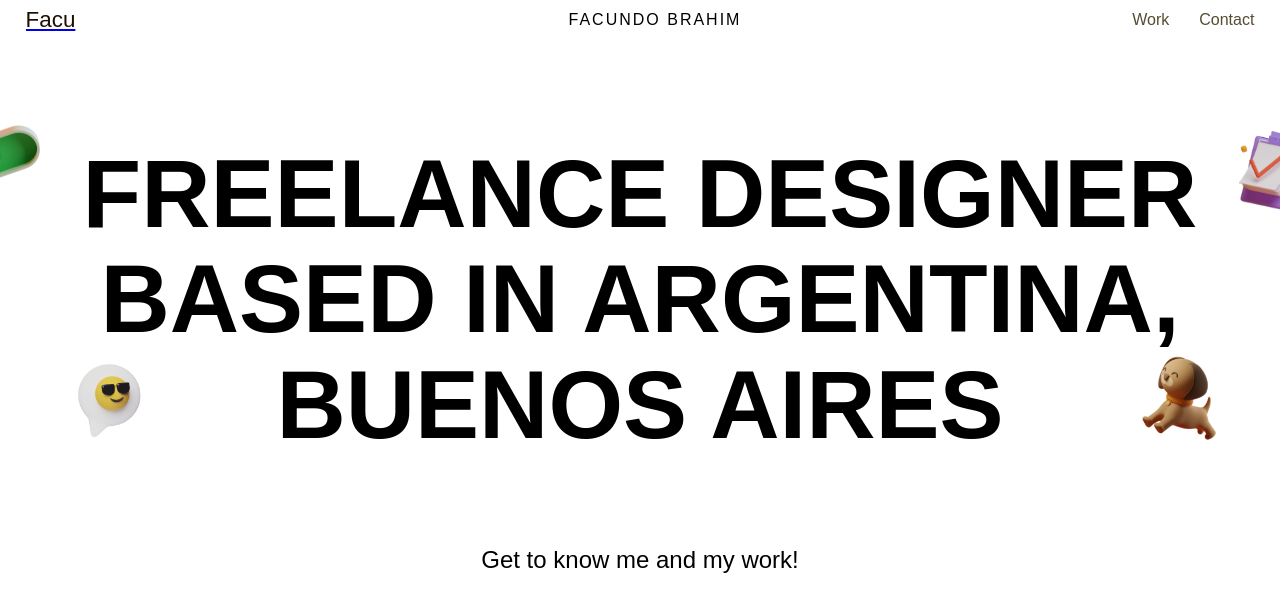
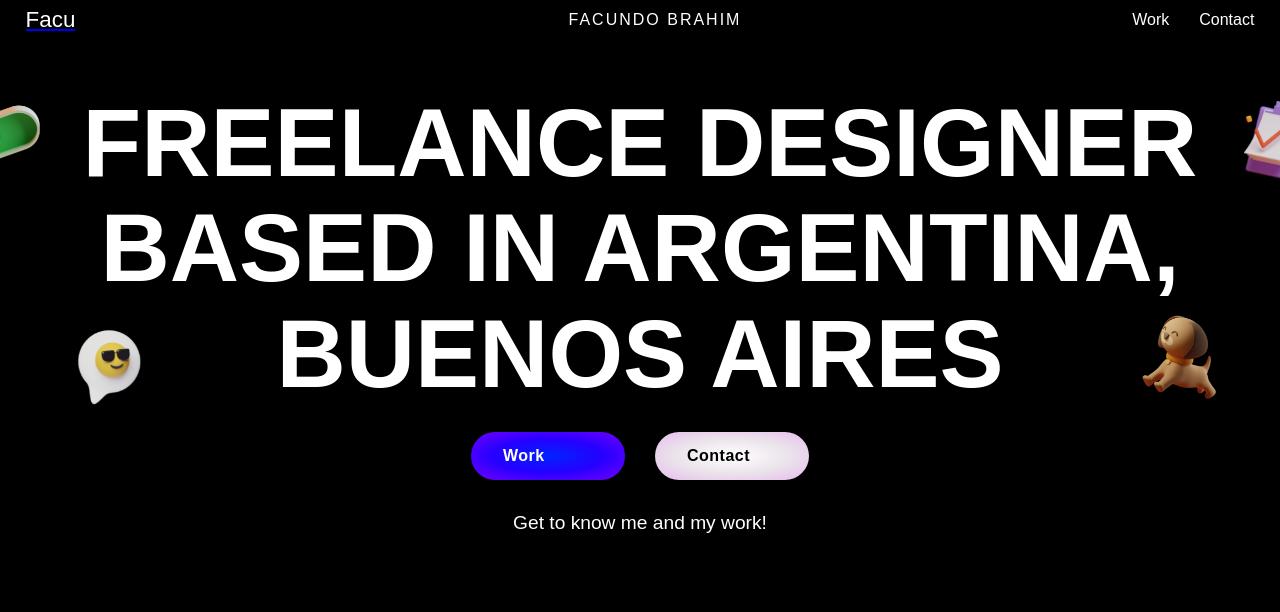
Before and after one commit to facundoezequiel/facubrahim.com, a Next.js app: page / in a window 1280 px wide. Shown: the top 612 px of the page. Built offline with nearby package versions, Linux system fonts and the light colour scheme; a web font is replaced by a local one.

Commit message:
Images Fix

```diff
--- a/components/header/styled.js
+++ b/components/header/styled.js
@@ -9,7 +9,7 @@ const Container = styled.header`
   justify-content: space-between;
   align-content: center;
   align-items: center;
-  background-color: #ffffff;
+  background-color: #000000;
   overflow: hidden;
   z-index: 99;
 
@@ -35,12 +35,12 @@ const Container = styled.header`
     font-weight: 500;
     font-style: normal;
     font-size: 1.4em;
-    color: #1c0f03;
+    color: #ffffff;
     text-decoration: none;
   }
 
   p {
-    color: Mouse Cursor Follow In React;
+    color: #ffffff;
     text-align: center;
     text-rendering: optimizeLegibility;
     text-decoration: none;
@@ -61,7 +61,7 @@ const Container = styled.header`
   }
 
   #buttonsContainer a {
-    color: #574b33;
+    color: #ffffff;
     text-rendering: optimizeLegibility;
     text-decoration: none;
     margin-left: 30px;
--- a/components/introduction/index.js
+++ b/components/introduction/index.js
@@ -1,11 +1,12 @@
 import { Container } from "./styled";
+import { default as NextLink } from "next/link";
 
-export default function Introduction() {
+function Introduction() {
   return (
     <Container>
       {/* Title Container */}
       <div className="opacity" id="titleContainer">
-        <h1 className="selectionNone bottomIn">
+        <h1 className="selectionNone bottomIn1-8s">
           Freelance Designer
           <br />
           based in Argentina,
@@ -17,42 +18,75 @@ export default function Introduction() {
           draggable="false"
           className="absolute floating3s"
           id="switch"
+          alt="Switch Ilustration"
         />
         <img
           src="images/introduction/ui.png"
           draggable="false"
           className="absolute floating3-4s"
           id="ui"
+          alt="UI Ilustration"
         />
         <img
           src="images/introduction/chat.png"
           draggable="false"
           className="absolute floating3-8s"
           id="chat"
+          alt="Chat Ilustration"
         />
         <img
           src="images/introduction/notes.png"
           draggable="false"
           className="absolute floating2-3s"
           id="notes"
+          alt="Notes Ilustration"
         />
         <img
           src="images/introduction/weather.png"
           draggable="false"
           className="absolute floating2-7s"
           id="weather"
+          alt="Weather Ilustration"
         />
         <img
           src="images/introduction/dog.png"
           draggable="false"
           className="absolute floating2s"
           id="dog"
+          alt="Dog Ilustration"
         />
       </div>
+      {/* Buttons Container */}
+      <div className="bottomIn2-3s" id="buttonsContainer">
+        <NextLink href="#">
+          <a className="button" id="workButton">
+            Work
+          </a>
+        </NextLink>
+        <NextLink href="#">
+          <a className="button" id="contactButton">
+            Contact
+          </a>
+        </NextLink>
+      </div>
       {/* Text Container */}
-      <div id="textContainer">
-        <p className="selectionNone bottomIn">Get to know me and my work!</p>
+      <div className="bottomIn2-3s" id="textContainer">
+        <p className="selectionNone">Get to know me and my work!</p>
       </div>
     </Container>
   );
 }
+
+if (process.browser) {
+  document
+    .querySelectorAll(".button")
+    .forEach(
+      (button) =>
+        (button.innerHTML =
+          "<div><span>" +
+          button.textContent.trim().split("").join("</span><span>") +
+          "</span></div>")
+    );
+}
+
+export default Introduction;
--- a/components/introduction/styled.js
+++ b/components/introduction/styled.js
@@ -7,6 +7,7 @@ const Container = styled.section`
   position: relative;
 
   #titleContainer {
+    padding: 4% 0% 0% 0%;
     max-width: 1500px;
     margin: 0 auto;
     display: flex;
@@ -18,8 +19,8 @@ const Container = styled.section`
 
   #titleContainer h1 {
     margin: 0px 0px 0px 0px;
-    padding: 8% 0% 5% 0%;
-    color: #000000;
+    padding: 0% 0% 0% 0%;
+    color: #ffffff;
     font-family: Termina, sans-serif;
     font-weight: 800;
     font-style: normal;
@@ -28,12 +29,12 @@ const Container = styled.section`
     line-height: 110%;
     text-rendering: optimizeLegibility;
     text-transform: uppercase;
-    z-index: 98;
+    z-index: 97;
   }
 
   .absolute {
     position: absolute;
-    z-index: 97;
+    z-index: 96;
   }
 
   #switch {
@@ -44,38 +45,40 @@ const Container = styled.section`
 
   #ui {
     width: 7%;
-    top: 45%;
+    top: 51%;
     left: -10%;
   }
 
   #chat {
     width: 5%;
-    top: 64%;
+    top: 75%;
     left: 6%;
   }
 
   #notes {
     width: 5%;
-    top: 16.5%;
-    right: -1.8%;
-    z-index: 99;
+    top: 13.5%;
+    right: -2.2%;
+    z-index: 98;
   }
 
   #weather {
     width: 6%;
-    top: 44%;
+    top: 50%;
     right: -10%;
   }
 
   #dog {
     width: 5.8%;
-    top: 64%;
+    top: 73%;
     right: 5%;
   }
 
+  #buttonsContainer,
   #textContainer {
+    margin: 0px 0px 0px 0px;
+    padding-top: 2%;
     max-width: 1500px;
-    padding: 0% 0% 0% 0%;
     margin: 0 auto;
     display: flex;
     justify-content: center;
@@ -83,12 +86,184 @@ const Container = styled.section`
     align-content: center;
   }
 
+  #textContainer {
+    padding-top: 1%;
+  }
+
+  .button {
+    --duration: 0.44s;
+    transform: translateY(var(--y, 0px));
+    transition: transform var(--duration), box-shadow var(--duration);
+    div {
+      // 2te Buchstaben Reihe verstecken
+      overflow: hidden;
+      text-shadow: 0 var(--font-size) 0 var(--text);
+      span {
+        // Buchstaben moven
+        transition: transform var(--duration) ease;
+        transform: translateY(var(--m, 0px));
+        $i: 1;
+        @while $i < 12 {
+          &:nth-child(#{$i}) {
+            // Delay
+            transition-delay: $i / 20 + s;
+          }
+          $i: $i + 1;
+        }
+      }
+    }
+    &:hover {
+      // Neuer Button Y Wert
+      --y: -4px;
+      span {
+        // Neuer Buchstaben Y Wert
+        --m: calc(var(--font-size) * -1);
+      }
+    }
+  }
+
+  // Styles
+  .button {
+    width: 100%;
+    max-width: 90px;
+    --background: #275efe;
+    --text: #fff;
+    --font-size: 1rem;
+    --shadow: 0 2px 8px -1px #{rgba(#275efe, 0.32)};
+    --shadow-hover: 0 4px 20px -2px #{rgba(#275efe, 0.5)};
+    padding: 16px 32px;
+    margin: 0px 15px 0px 15px;
+    font-family: omnes-pro, sans-serif;
+    font-weight: 700;
+    line-height: 1;
+    border-radius: 24px;
+    display: table;
+    outline: none;
+    text-decoration: none;
+    font-size: var(--font-size);
+    letter-spacing: 0.5px;
+    background: var(--background);
+    color: var(--text);
+    box-shadow: var(--shadow);
+    div {
+      display: flex;
+      justify-content: center;
+      span {
+        display: block;
+        backface-visibility: hidden;
+        font-style: normal;
+      }
+    }
+    &:hover {
+      --shadow: var(--shadow-hover);
+    }
+  }
+
+  #workButton {
+    background: rgba(0, 34, 255, 1);
+    background: -moz-radial-gradient(
+      center,
+      ellipse cover,
+      rgba(0, 34, 255, 1) 0%,
+      rgba(38, 0, 255, 1) 50%,
+      rgba(119, 0, 255, 1) 100%
+    );
+    background: -webkit-gradient(
+      radial,
+      center center,
+      0px,
+      center center,
+      100%,
+      color-stop(0%, rgba(0, 34, 255, 1)),
+      color-stop(50%, rgba(38, 0, 255, 1)),
+      color-stop(100%, rgba(119, 0, 255, 1))
+    );
+    background: -webkit-radial-gradient(
+      center,
+      ellipse cover,
+      rgba(0, 34, 255, 1) 0%,
+      rgba(38, 0, 255, 1) 50%,
+      rgba(119, 0, 255, 1) 100%
+    );
+    background: -o-radial-gradient(
+      center,
+      ellipse cover,
+      rgba(0, 34, 255, 1) 0%,
+      rgba(38, 0, 255, 1) 50%,
+      rgba(119, 0, 255, 1) 100%
+    );
+    background: -ms-radial-gradient(
+      center,
+      ellipse cover,
+      rgba(0, 34, 255, 1) 0%,
+      rgba(38, 0, 255, 1) 50%,
+      rgba(119, 0, 255, 1) 100%
+    );
+    background: radial-gradient(
+      ellipse at center,
+      rgba(0, 34, 255, 1) 0%,
+      rgba(38, 0, 255, 1) 50%,
+      rgba(119, 0, 255, 1) 100%
+    );
+    filter: progid:DXImageTransform.Microsoft.gradient( startColorstr='#0022ff', endColorstr='#7700ff', GradientType=1 );
+  }
+
+  #contactButton {
+    background: rgba(255, 255, 255, 1);
+    background: -moz-radial-gradient(
+      center,
+      ellipse cover,
+      rgba(255, 255, 255, 1) 0%,
+      rgba(235, 228, 235, 1) 51%,
+      rgba(232, 187, 237, 1) 100%
+    );
+    background: -webkit-gradient(
+      radial,
+      center center,
+      0px,
+      center center,
+      100%,
+      color-stop(0%, rgba(255, 255, 255, 1)),
+      color-stop(51%, rgba(235, 228, 235, 1)),
+      color-stop(100%, rgba(232, 187, 237, 1))
+    );
+    background: -webkit-radial-gradient(
+      center,
+      ellipse cover,
+      rgba(255, 255, 255, 1) 0%,
+      rgba(235, 228, 235, 1) 51%,
+      rgba(232, 187, 237, 1) 100%
+    );
+    background: -o-radial-gradient(
+      center,
+      ellipse cover,
+      rgba(255, 255, 255, 1) 0%,
+      rgba(235, 228, 235, 1) 51%,
+      rgba(232, 187, 237, 1) 100%
+    );
+    background: -ms-radial-gradient(
+      center,
+      ellipse cover,
+      rgba(255, 255, 255, 1) 0%,
+      rgba(235, 228, 235, 1) 51%,
+      rgba(232, 187, 237, 1) 100%
+    );
+    background: radial-gradient(
+      ellipse at center,
+      rgba(255, 255, 255, 1) 0%,
+      rgba(235, 228, 235, 1) 51%,
+      rgba(232, 187, 237, 1) 100%
+    );
+    filter: progid:DXImageTransform.Microsoft.gradient( startColorstr='#ffffff', endColorstr='#e8bbed', GradientType=1 );
+    --text: #000 !important;
+  }
+
   #textContainer p {
-    color: #000000;
+    color: #ffffff;
     text-align: center;
     text-rendering: optimizeLegibility;
     text-decoration: none;
-    font-size: 1.5em;
+    font-size: 1.2em;
     font-family: omnes-pro, sans-serif;
     font-weight: 500;
     font-style: normal;
--- a/constants/globalStyles.js
+++ b/constants/globalStyles.js
@@ -6,7 +6,7 @@ html,
 body {
   padding: 0 !important;
   margin: 0 !important;
-  background-color: #ffffff;
+  background-color: #000000;
 }
 
 .selectionNone {
@@ -97,16 +97,20 @@ body {
 
   // BottomIn Animation
 
-  .bottomIn {
+  .bottomIn2-3s, .bottomIn1-8s {
     animation-name: bottomIn;
-    animation-duration: 1.8s;
+    animation-duration: 2.3s;
     animation-iteration-count: initial;
     animation-timing-function: ease-in-out;
   }
 
+  .bottomIn1-8s {
+    animation-duration: 1.8s;
+  }
+
   @keyframes bottomIn {
     from {
-      transform: translate(0, 100px);
+      transform: translate(0, 30px);
       opacity: 0%;
     }
     90% {
```
